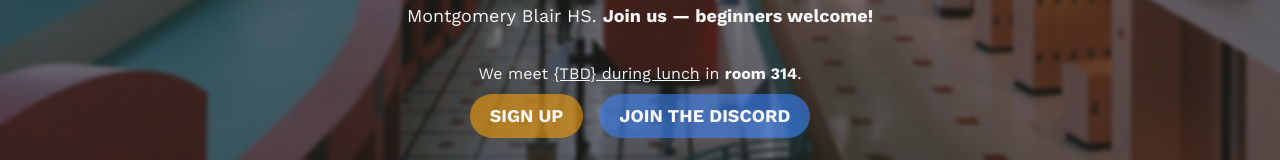
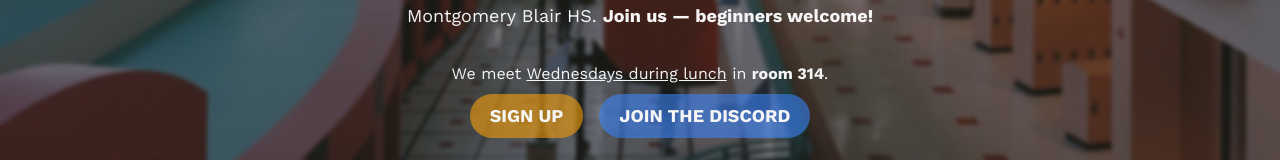
Before and after one commit to blairhackclub/site-v2, a Next.js app: page / in a window 1280 px wide. Shown: the part 266-426 px from the top of the page. Built offline with nearby package versions, Linux system fonts and the light colour scheme.

Commit message:
Update club meeting day

```diff
--- a/pages/index.tsx
+++ b/pages/index.tsx
@@ -25,7 +25,7 @@
 
         <div>
           <p className="text-center">
-            We meet <u>&#123;TBD&#125; during lunch</u> in <b>room 314</b>.
+            We meet <u>Wednesdays during lunch</u> in <b>room 314</b>.
           </p>
           <div className="flex flex-col sm:flex-row justify-center items-center gap-3 sm:gap-4 mt-4 sm:mt-2">
             <a href="https://bhc.page.link/signupform" target="_blank" rel="noopener noreferrer">
```
